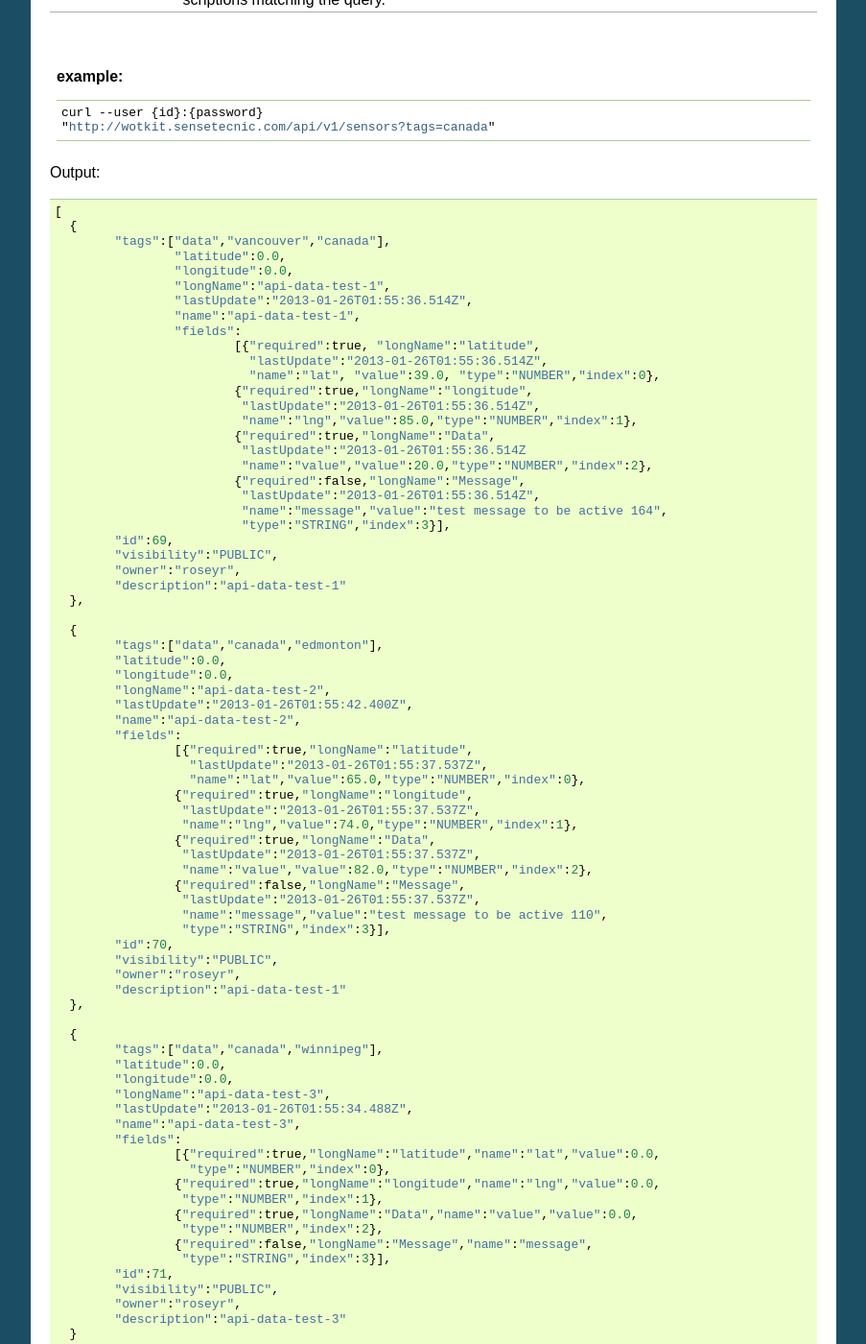
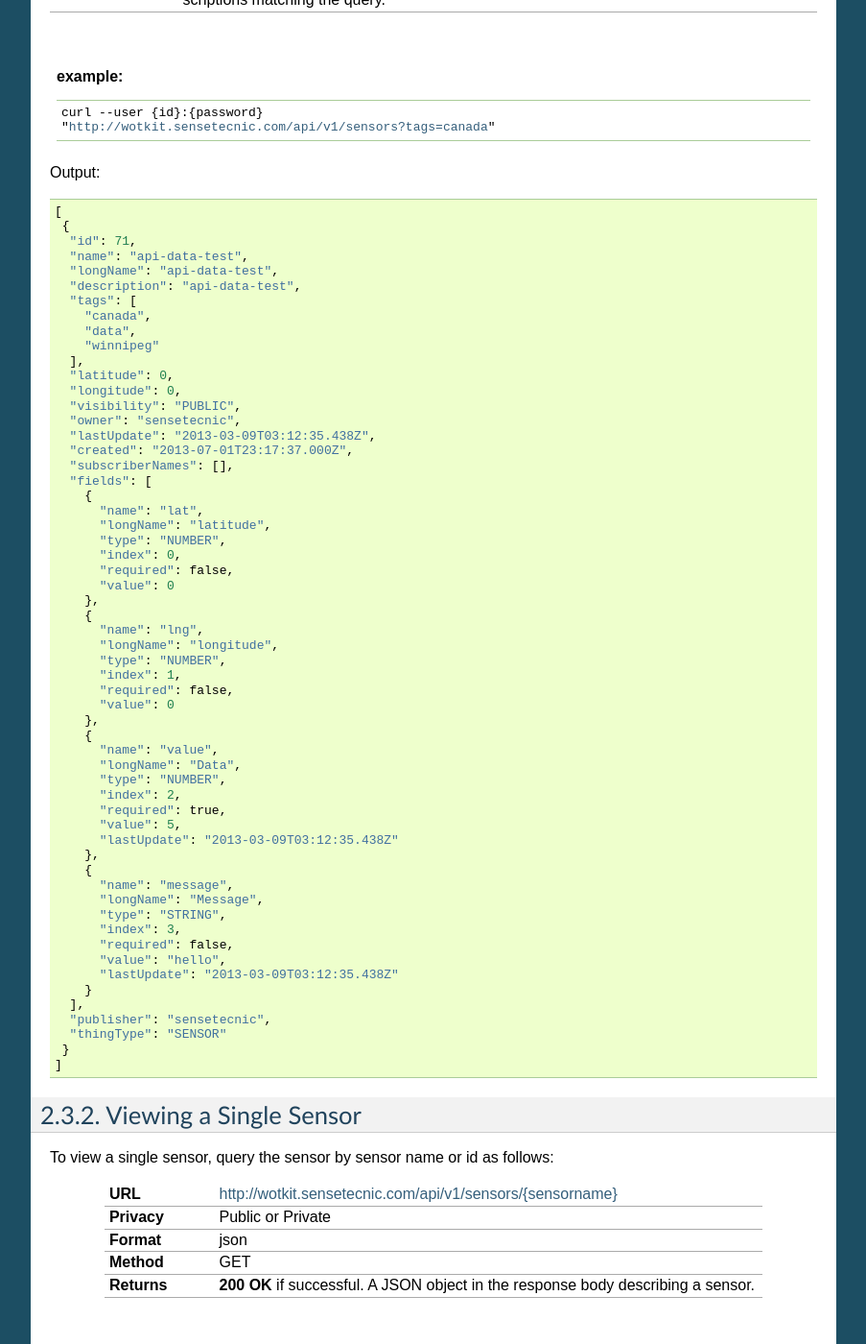
Before and after one commit to SenseTecnic/wotkit-docs, a Sphinx documentation site: the page built from source/api_v1/api_sensors.rst, in a window 1280 px wide and 1400 px high, scrolled down 1696 px. Shown: the whole window at 96% size, without its empty margins (198-1101 px from the left). Built offline with Sphinx 7.4.7, drawn with Linux system fonts in a browser that asks for light colours; formulas are drawn with MathJax 3; some of the changed text lies outside the part shown.

```diff
--- a/source/api_v1/api_actuators.rst
+++ b/source/api_v1/api_actuators.rst
@@ -161,7 +161,8 @@ switch based on the message received.
 	conn = httplib.HTTPConnection("wotkit.sensetecnic.com")
 	base64string = base64.encodestring('%s:%s' % ('{id}', '{password}'))[:-1]
 	authheader =  "Basic %s" % base64string
-        #in some clients (<Python 2.6) params must be used to force sending Content-Length header
+        # In some clients (<Python 2.6) params must be used to force sending Content-Length header
+        # so, we'll use dummy params.
         params = urllib.urlencode({'@type': 'subscription'})
 	headers = {'Authorization': authheader}
 
--- a/source/api_v1/api_orgs.rst
+++ b/source/api_v1/api_orgs.rst
@@ -273,7 +273,7 @@ To add new members to an organization, post a JSON array of usernames:
 	* - **Method**
 	  - POST
 	* - **Returns**
-	  - **201 Created** on success.
+	  - **204 No Content** on success.
 
 |
 
@@ -320,7 +320,7 @@ To remove members from an organization, DELETE a JSON array of usernames:
 	* - **Method**
 	  - DELETE
 	* - **Returns**
-	  - **200 OK** on success. A JSON object in the response body containing a list of usernames.
+	  - **204 No Content** on success. A JSON object in the response body containing a list of usernames.
 
 |
 
--- a/source/api_v1/api_sensor_fields.rst
+++ b/source/api_v1/api_sensor_fields.rst
@@ -20,13 +20,13 @@ Each sensor has the following default fields:
 	* -
 	  - Field Name
 	  - Information
-	* - (*REQUIRED*)
+	* - (*OPTIONAL*)
 	  - value
 	  - The numerical data for the sensor.
-	* - (*REQUIRED*)
+	* - (*OPTIONAL*)
 	  - lat
 	  - The latitude of the sensor.
-	* - (*REQUIRED*)
+	* - (*OPTIONAL*)
 	  - lng
 	  - The longitude of the sensor.
 	* - (*OPTIONAL*)
--- a/source/api_v1/api_sensors.rst
+++ b/source/api_v1/api_sensors.rst
@@ -134,81 +134,62 @@ Output:
 .. code-block:: python
 
 	[
-	  {
-		"tags":["data","vancouver","canada"],
-			"latitude":0.0,
-			"longitude":0.0,
-			"longName":"api-data-test-1",
-			"lastUpdate":"2013-01-26T01:55:36.514Z",
-			"name":"api-data-test-1",
-			"fields":
-				[{"required":true, "longName":"latitude",
-				  "lastUpdate":"2013-01-26T01:55:36.514Z",
-				  "name":"lat", "value":39.0, "type":"NUMBER","index":0},
-				{"required":true,"longName":"longitude",
-				 "lastUpdate":"2013-01-26T01:55:36.514Z",
-				 "name":"lng","value":85.0,"type":"NUMBER","index":1},
-				{"required":true,"longName":"Data",
-				 "lastUpdate":"2013-01-26T01:55:36.514Z
-				 "name":"value","value":20.0,"type":"NUMBER","index":2},
-				{"required":false,"longName":"Message",
-				 "lastUpdate":"2013-01-26T01:55:36.514Z",
-				 "name":"message","value":"test message to be active 164",
-				 "type":"STRING","index":3}],
-		"id":69,
-		"visibility":"PUBLIC",
-		"owner":"roseyr",
-		"description":"api-data-test-1"
-	  },
-
-	  {
-		"tags":["data","canada","edmonton"],
-		"latitude":0.0,
-		"longitude":0.0,
-		"longName":"api-data-test-2",
-		"lastUpdate":"2013-01-26T01:55:42.400Z",
-		"name":"api-data-test-2",
-		"fields":
-			[{"required":true,"longName":"latitude",
-			  "lastUpdate":"2013-01-26T01:55:37.537Z",
-			  "name":"lat","value":65.0,"type":"NUMBER","index":0},
-			{"required":true,"longName":"longitude",
-			 "lastUpdate":"2013-01-26T01:55:37.537Z",
-			 "name":"lng","value":74.0,"type":"NUMBER","index":1},
-			{"required":true,"longName":"Data",
-			 "lastUpdate":"2013-01-26T01:55:37.537Z",
-			 "name":"value","value":82.0,"type":"NUMBER","index":2},
-			{"required":false,"longName":"Message",
-			 "lastUpdate":"2013-01-26T01:55:37.537Z",
-			 "name":"message","value":"test message to be active 110",
-			 "type":"STRING","index":3}],
-		"id":70,
-		"visibility":"PUBLIC",
-		"owner":"roseyr",
-		"description":"api-data-test-1"
-	  },
-
-	  {
-		"tags":["data","canada","winnipeg"],
-		"latitude":0.0,
-		"longitude":0.0,
-		"longName":"api-data-test-3",
-		"lastUpdate":"2013-01-26T01:55:34.488Z",
-		"name":"api-data-test-3",
-		"fields":
-			[{"required":true,"longName":"latitude","name":"lat","value":0.0,
-			  "type":"NUMBER","index":0},
-			{"required":true,"longName":"longitude","name":"lng","value":0.0,
-			 "type":"NUMBER","index":1},
-			{"required":true,"longName":"Data","name":"value","value":0.0,
-			 "type":"NUMBER","index":2},
-			{"required":false,"longName":"Message","name":"message",
-			 "type":"STRING","index":3}],
-		"id":71,
-		"visibility":"PUBLIC",
-		"owner":"roseyr",
-		"description":"api-data-test-3"
-	  }
+	 {
+	  "id": 71,
+	  "name": "api-data-test",
+	  "longName": "api-data-test",
+	  "description": "api-data-test",
+	  "tags": [
+	    "canada",
+	    "data",
+	    "winnipeg"
+	  ],
+	  "latitude": 0,
+	  "longitude": 0,
+	  "visibility": "PUBLIC",
+	  "owner": "sensetecnic",
+	  "lastUpdate": "2013-03-09T03:12:35.438Z",
+	  "created": "2013-07-01T23:17:37.000Z",
+	  "subscriberNames": [],
+	  "fields": [
+	    {
+	      "name": "lat",
+	      "longName": "latitude",
+	      "type": "NUMBER",
+	      "index": 0,
+	      "required": false,
+	      "value": 0
+ 	    },
+	    {
+	      "name": "lng",
+	      "longName": "longitude",
+	      "type": "NUMBER",
+	      "index": 1,
+	      "required": false,
+	      "value": 0
+	    },
+	    {
+	      "name": "value",
+	      "longName": "Data",
+	      "type": "NUMBER",
+	      "index": 2,
+	      "required": true,
+	      "value": 5,
+	      "lastUpdate": "2013-03-09T03:12:35.438Z"
+	    },
+	    {
+	      "name": "message",
+	      "longName": "Message",
+	      "type": "STRING",
+	      "index": 3,
+	      "required": false,
+	      "value": "hello",
+	      "lastUpdate": "2013-03-09T03:12:35.438Z"
+ 	    }
+	  ],
+	  "publisher": "sensetecnic",
+	  "thingType": "SENSOR"
+	 }
 	]
 
 
@@ -246,31 +227,76 @@ Output:
 .. code-block:: python
 
 	{
-		"name":"mule1",
-		"fields":[
-			{"name":"lat","value":49.20532,"type":"NUMBER","index":0,
-			 "required":true,"longName":"latitude",
-			 "lastUpdate":"2012-12-07T01:47:18.639Z"},
-			{"name":"lng","value":-123.1404,"type":"NUMBER","index":1,
-			 "required":true,"longName":"longitude",
-			 "lastUpdate":"2012-12-07T01:47:18.639Z"},
-			{"name":"value","value":58.0,"type":"NUMBER","index":2,
-			 "required":true,"longName":"Data",
-			 "lastUpdate":"2012-12-07T01:47:18.639Z"},
-			{"name":"message","type":"STRING","index":3,
-			 "required":false,"longName":"Message"}
-		],
-		"id":1,
-		"visibility":"PUBLIC",
-		"owner":"sensetecnic",
-		"description":"A big yellow taxi that travels
-		               from Vincent's house to UBC and then back.",
-		"longName":"Big Yellow Taxi",
-		"latitude":51.060386316691,
-		"longitude":-114.087524414062,
-		"lastUpdate":"2012-12-07T01:47:18.639Z"}
+	  "id": 1,
+	  "name": "mule1",
+	  "longName": "Yellow Taxi 2",
+	  "description": "A big yellow taxi that travels from Vincent's house to UBC and then back.",
+	  "tags": [
+	    "gps",
+	    "taxi"
+	  ],
+	  "imageUrl": "",
+	  "latitude": 51.06038631669101,
+	  "longitude": -114.087524414062,
+	  "visibility": "PUBLIC",
+	  "owner": "sensetecnic",
+	  "lastUpdate": "2014-06-19T22:45:36.556Z",
+	  "created": "2013-07-01T23:17:37.000Z",
+	  "subscriberNames": [
+	    "mike",
+	    "fred",
+	    "nhong",
+	    "smith",
+	    "roseyr",
+	    "mitsuba",
+	    "rymndhng",
+	    "lchyuen",
+	    "test",
+	    "lesula"
+	  ],
+	  "metadata": {},
+	  "fields": [
+	    {
+	      "name": "lat",
+	      "longName": "latitude",
+	      "type": "NUMBER",
+	      "index": 0,
+	      "units": "degrees",
+	      "required": false,
+	      "value": 49.22288,
+	      "lastUpdate": "2014-04-28T16:20:23.891Z"
+	    },
+	    {
+	      "name": "lng",
+	      "longName": "longitude",
+	      "type": "NUMBER",
+	      "index": 1,
+	      "units": "degrees",
+	      "required": false,
+	      "value": -123.16246,
+	      "lastUpdate": "2014-04-28T16:20:23.891Z"
+	    },
+	    {
+	      "name": "value",
+	      "longName": "Speed",
+	      "type": "NUMBER",
+	      "index": 2,
+	      "units": "km/h",
+	      "required": true,
+	      "value": 10,
+	      "lastUpdate": "2014-06-19T22:45:36.281Z"
+	    },
+	    {
+	      "name": "message",
+	      "longName": "Message",
+	      "type": "STRING",
+	      "index": 3,
+	      "required": false
+	    }
+	  ],
+	  "publisher": "sensetecnic",
+	  "thingType": "SENSOR"
 	}
-
 
 .. index:: Sensor Registration
 
@@ -341,8 +367,7 @@ The JSON object has the following fields:
 		--data-binary @test-sensor.txt ':wotkit-api-v1:`sensors`'
 
 
-For this example, the file *test-sensor.txt* contains the following.  This is the minimal information needed to
-register a sensor resource.
+For this example, the file *test-sensor.txt* contains the following.
 
 .. code-block:: python
 
```
Also changed, not shown: source/api_v1/api_sensor_data.rst (+8 -6 lines), source/api_v1/api_sensor_groups.rst (+28 -14 lines).
